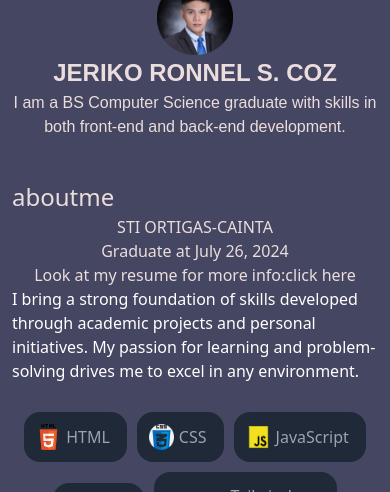
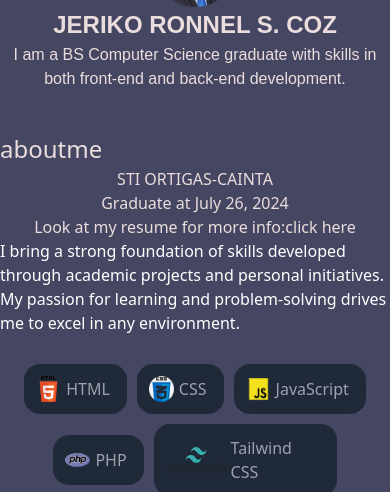
Before and after one commit to JerikoCoz/my-portfolio, a website: page docs/index.html in a window 390 px wide. Shown: the part 100-592 px from the top of the page. Drawn offline with Linux system fonts and the light colour scheme.

Commit message:
Update index.html

```diff
--- a/docs/index.html
+++ b/docs/index.html
@@ -69,7 +69,7 @@
                     <h1><a class="header2-nav text-white" href="Jeriko Ronnel S. Coz.pdf" target="_blank">Resume</a></h1>
                 </div>
             </div>
-            <div id="catergories-contents-container" class="pt-[3rem] lg:pt-0 lg:flex px-3 flex-col opacity-100 lg:opacity-1 justify-center items-center w-full h-auto relative">
+            <div id="catergories-contents-container" class="">
                 <div id="home" class="flex justify-center items-center lg:min-h-[100vh] w-full">
                     <div id="home-image-container" class="w-[323px] h-[323px] lg:flex justify-center items-center relative move-image hidden bg-gradient-to-t from-gray-700 to-blue-950 overflow-hidden">
                         <div id="runnig" class="w-[20px] h-[200%] bg-gradient-to-t from-gray-500 to-blue-500"></div>
```
